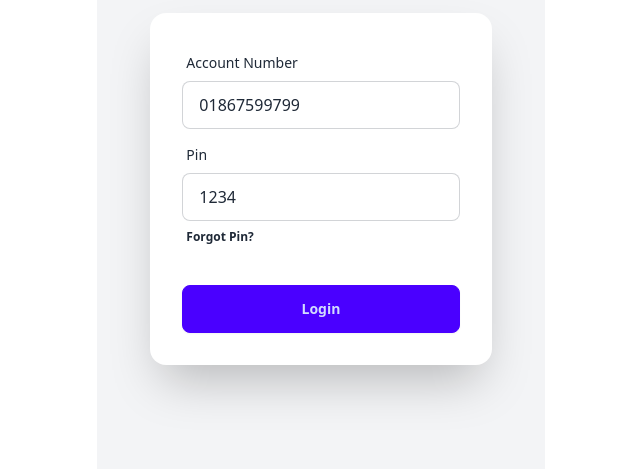
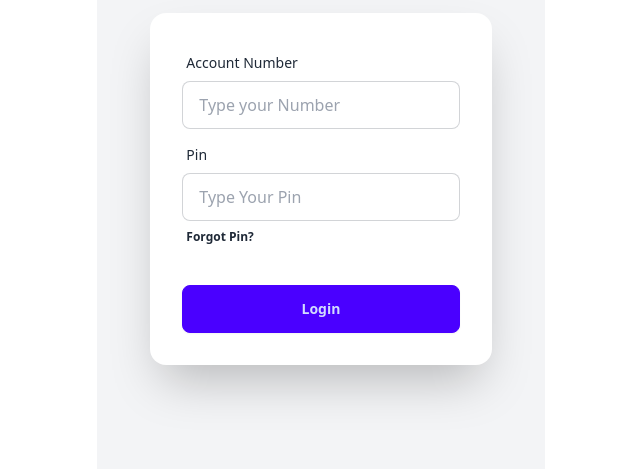
Before and after one commit to mdeyasinbhuiya/js-project, a plain HTML site: page index.html in a window 1280 px wide. Shown: the part 211-680 px from the top of the page, without its empty margins (319-959 px from the left). Drawn offline with nearby package versions, Linux system fonts and the light colour scheme.

Commit message:
little changes

```diff
--- a/index.html
+++ b/index.html
@@ -47,7 +47,6 @@
                   </label>
                   <input
                     id="acc-num"
-                    value="01867599799"
                     type="number"
                     placeholder="Type your Number"
                     class="input input-bordered"
@@ -60,7 +59,6 @@
                   </label>
                   <input
                     id="acc-pin"
-                    value="1234"
                     type="text"
                     placeholder="Type Your Pin"
                     class="input input-bordered"
```
